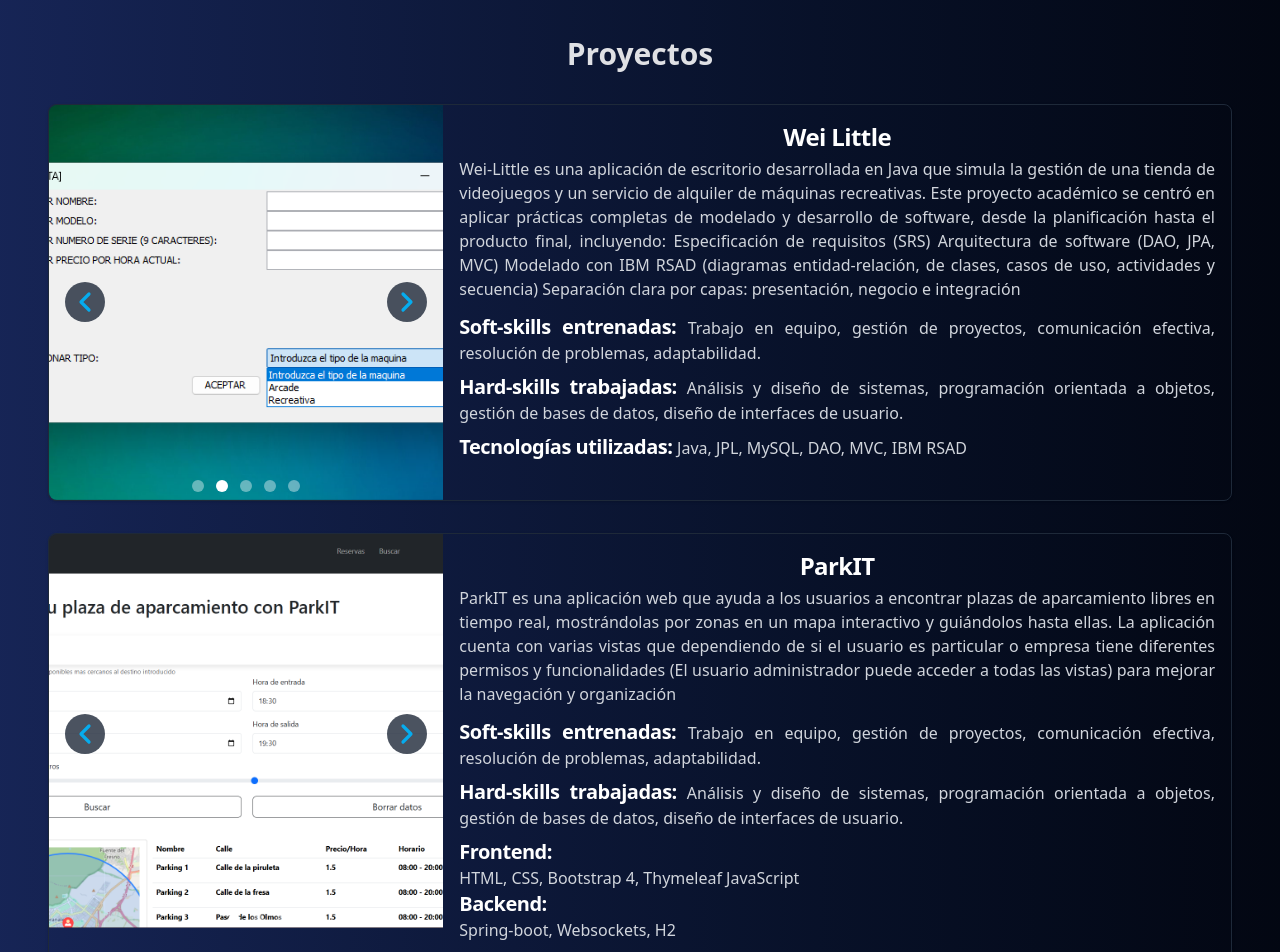
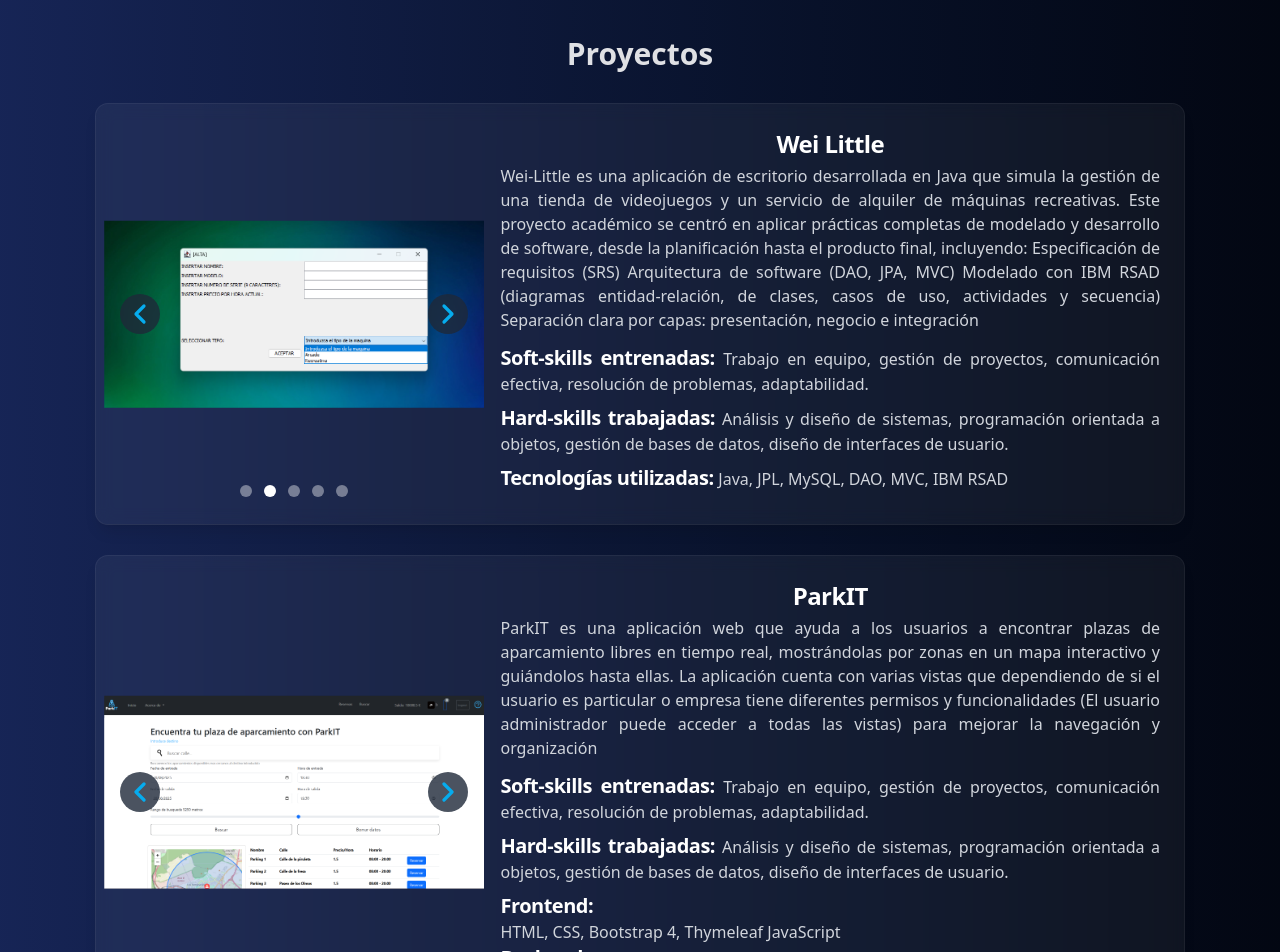
Before and after one commit to alex-boni/portfolio, a React (Vite) app: page / in a window 1280 px wide. Shown: the part 600-1552 px from the top of the page. Built offline with nearby package versions, Linux system fonts and the light colour scheme.

Commit message:
add homogenuos section margin

```diff
--- a/src/components/Carousel.jsx
+++ b/src/components/Carousel.jsx
@@ -32,7 +32,7 @@
   if (!total) return null;
 
   return (
-    <div className={`relative overflow-hidden rounded-lg ${className}`}>
+    <div className={`relative overflow-hidden rounded-xl ${className}`}>
       {/* Pista de slides */}
 
       <div
@@ -44,7 +44,7 @@
             <img
               src={src}
               alt={`${alt} ${i + 1}`}
-              className="absolute block w-full h-full object-cover scale-100 -translate-x-1/2 -translate-y-1/2 top-1/2 left-1/2"
+              className="absolute block w-full h-full  object-contain scale-100 -translate-x-1/2 -translate-y-1/2 top-1/2 left-1/2"
               loading="lazy"
             />
           </div>
--- a/src/components/Education.jsx
+++ b/src/components/Education.jsx
@@ -25,8 +25,8 @@
   }));
 
   return (
-    <section id="education" className="pt-12 px-0 py-14 lg:px-24 md:px-16">
-      <div className="mx-auto max-w-5xl px-4">
+    <section id="education" className="pt-12 py-14 px-4 lg:px-24 md:px-16">
+      <div className="mx-auto max-w-5xl">
         <h2 className="text-3xl md:text-4xl font-bold text-white">Educación</h2>
         <div className="mt-8">
           <Timeline items={items} />
--- a/src/components/Experience.jsx
+++ b/src/components/Experience.jsx
@@ -25,8 +25,8 @@
   }));
 
   return (
-    <section id="experience" className="pt-12 px-0 py-14 lg:px-24 md:px-16">
-      <div className="mx-auto max-w-5xl px-4">
+    <section id="experience" className="pt-12 px-4 py-14 lg:px-24 md:px-16">
+      <div className="mx-auto max-w-5xl">
         <h2 className="text-3xl md:text-4xl font-bold text-white">Experiencia</h2>
         <div className="mt-8">
           <Timeline items={items} />
--- a/src/components/Projects.jsx
+++ b/src/components/Projects.jsx
@@ -27,19 +27,19 @@
   ];
 
   return (
-    <section id="projects" className="py-14 px-12">
+    <section id="projects" className="py-14 px-4 lg:px-24 md:px-16">
       <h2 className="pb-8 text-3xl font-bold">Proyectos</h2>
 
-      <div className="flex flex-col gap-8 place-items-center">
+      <div className="flex flex-col gap-8">
         {/* Tarjeta con carrusel */}
         <a
           href="https://github.com/alex-boni/Wei-Little"
-          className="flex flex-col lg:flex-row lg:max-h-130 w-full border rounded-lg shadow-sm   border-gray-800 hover:bg-gray-700 transition hover:-translate-y-0.5 hover:shadow-2xl"
+          className="flex flex-col lg:flex-row h-full  w-full items-center justify-center px-2 py-2 rounded-xl bg-white/5 backdrop-blur ring-1 ring-white/10 shadow-lg transition hover:-translate-y-0.5 hover:shadow-2xl hover:ring-white/20"
         >
           <Carousel
             images={proyecto1Imgs}
             alt="Proyecto 1"
-            className="w-full lg:w-150 max-h-100 lg:h-auto  rounded-b-none lg:rounded-none lg:rounded-s-lg"
+            className="w-full lg:w-150 max-h-100 lg:h-full"
           />
 
           <div className="flex flex-col p-4 leading-normal w-full text-justify font-light text-gray-300">
@@ -82,13 +82,13 @@
         </a>
 
         <a
-          href="https://github.com/alex-boni/Wei-Little"
-          className="flex flex-col lg:flex-row lg:max-h-130 w-full border rounded-lg shadow-sm   border-gray-800 hover:bg-gray-700 transition hover:-translate-y-0.5 hover:shadow-2xl"
+          href="https://github.com/alex-boni/ParkIT"
+          className="flex flex-col lg:flex-row h-full  w-full items-center justify-center px-2 py-2 rounded-xl bg-white/5 backdrop-blur ring-1 ring-white/10 shadow-lg transition hover:-translate-y-0.5 hover:shadow-2xl hover:ring-white/20"
         >
           <Carousel
             images={parkitImgs}
             alt="Proyecto 1"
-            className="w-full lg:w-150 max-h-100 lg:h-auto  rounded-b-none lg:rounded-none lg:rounded-s-lg"
+            className="w-full lg:w-150 max-h-100 lg:h-auto "
           />
 
           <div className="flex flex-col p-4 leading-normal w-full text-justify font-light text-gray-300">
```
